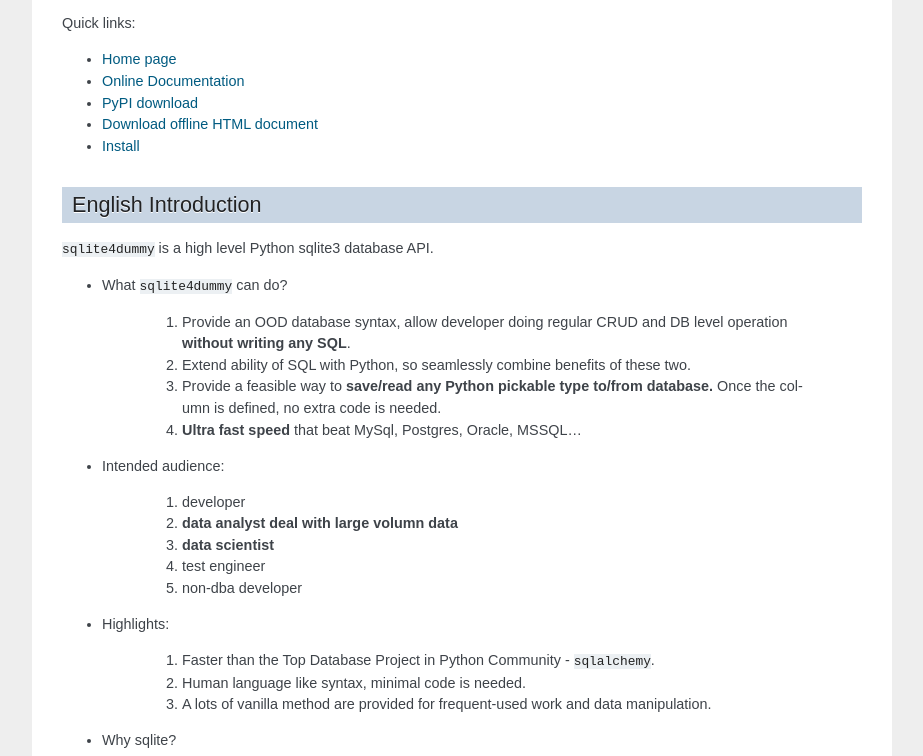
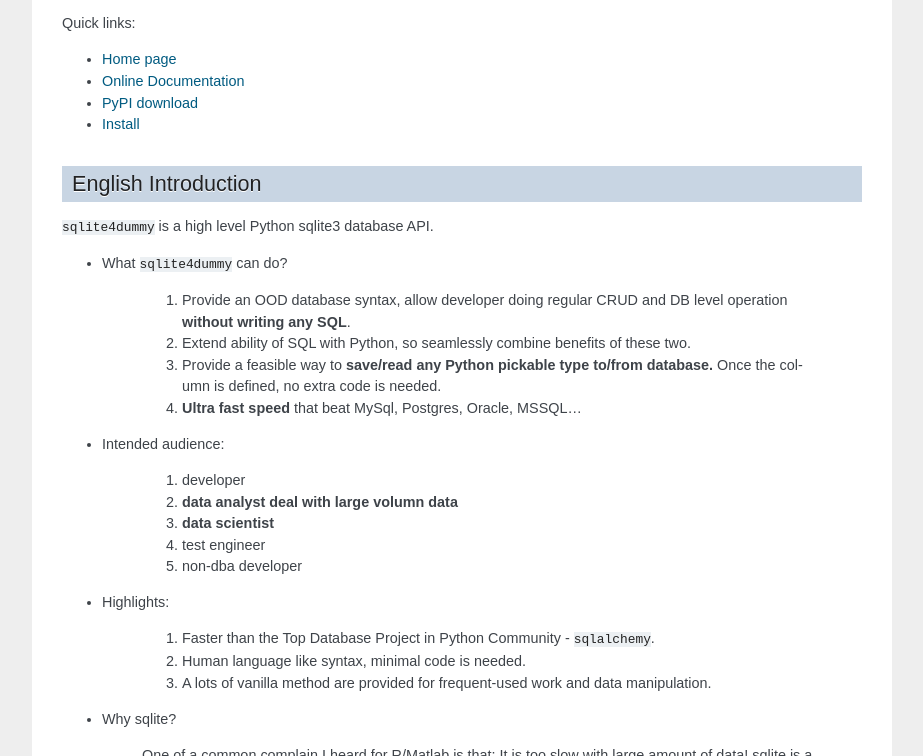
Before and after one commit to MacHu-GWU/sqlite4dummy-project, a Sphinx documentation site: the page built from source/long_description.rst, in a window 1280 px wide and 900 px high, scrolled down 498 px, cut to the strip 144-900 px from the top of the window. Shown: the whole strip, without its empty margins (198-1121 px from the left). Built offline with Sphinx 7.4.7, drawn with Linux system fonts in a browser that asks for light colours; pages that are not in the unit, such as notebooks, are missing from menus.

Commit message:
2015-09-24

```diff
--- a/readme.rst
+++ b/readme.rst
@@ -10,7 +10,6 @@ Quick links:
 - `Home page <https://github.com/MacHu-GWU/sqlite4dummy-project>`_
 - `Online Documentation <http://sqlite4dummy-project.readthedocs.org/>`_
 - `PyPI download <https://pypi.python.org/pypi/sqlite4dummy>`_
-- `Download offline HTML document <http://readthedocs.org/projects/sqlite4dummy-project/downloads/htmlzip/latest/>`_
 - `Install <install_>`_
 
 
--- a/source/long_description.rst
+++ b/source/long_description.rst
@@ -10,7 +10,6 @@ Quick links:
 - `Home page <https://github.com/MacHu-GWU/sqlite4dummy-project>`_
 - `Online Documentation <http://sqlite4dummy-project.readthedocs.org/>`_
 - `PyPI download <https://pypi.python.org/pypi/sqlite4dummy>`_
-- `Download offline HTML document <http://readthedocs.org/projects/sqlite4dummy-project/downloads/htmlzip/latest/>`_
 - `Install <install_>`_
 
 
```
